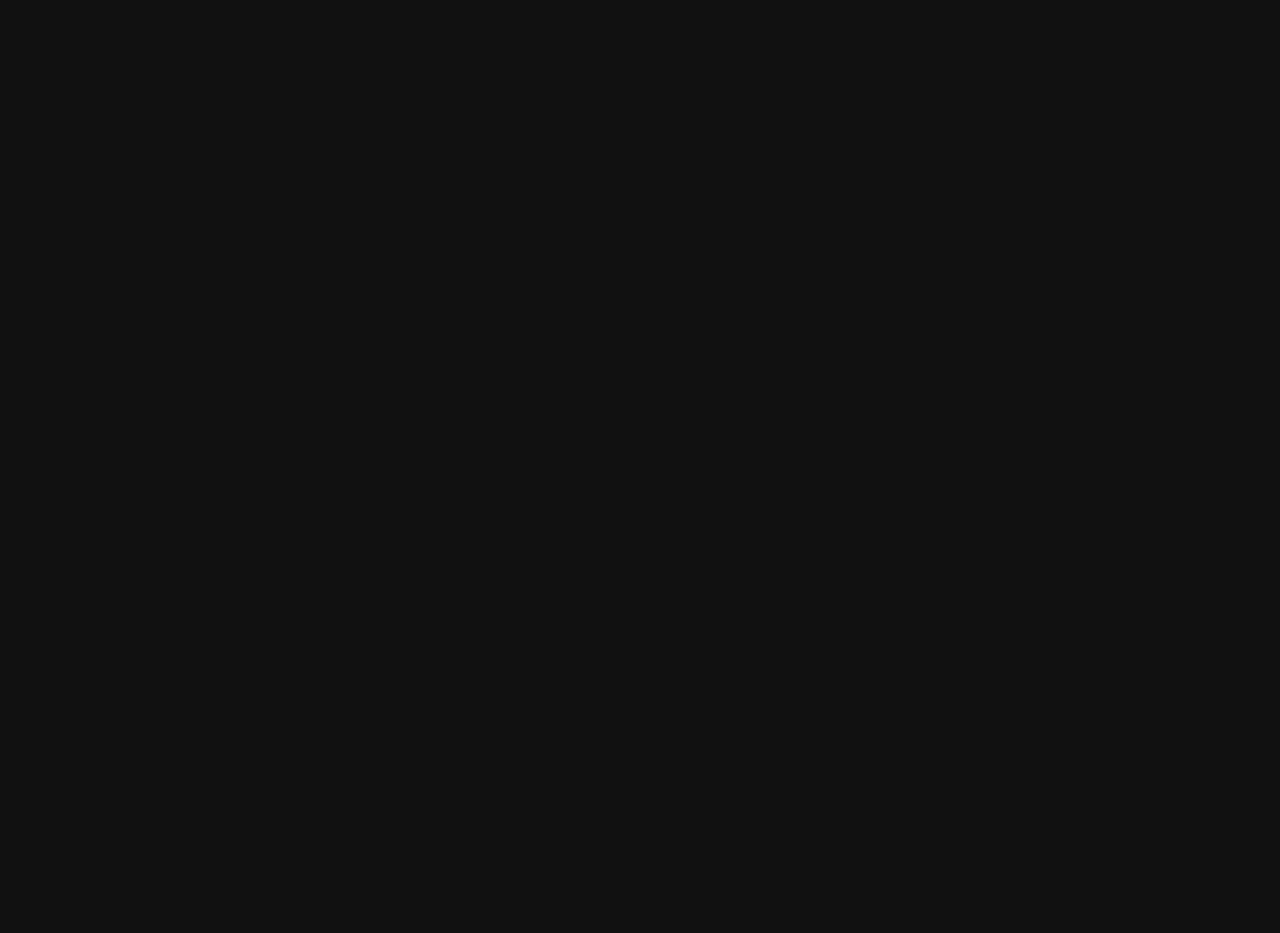
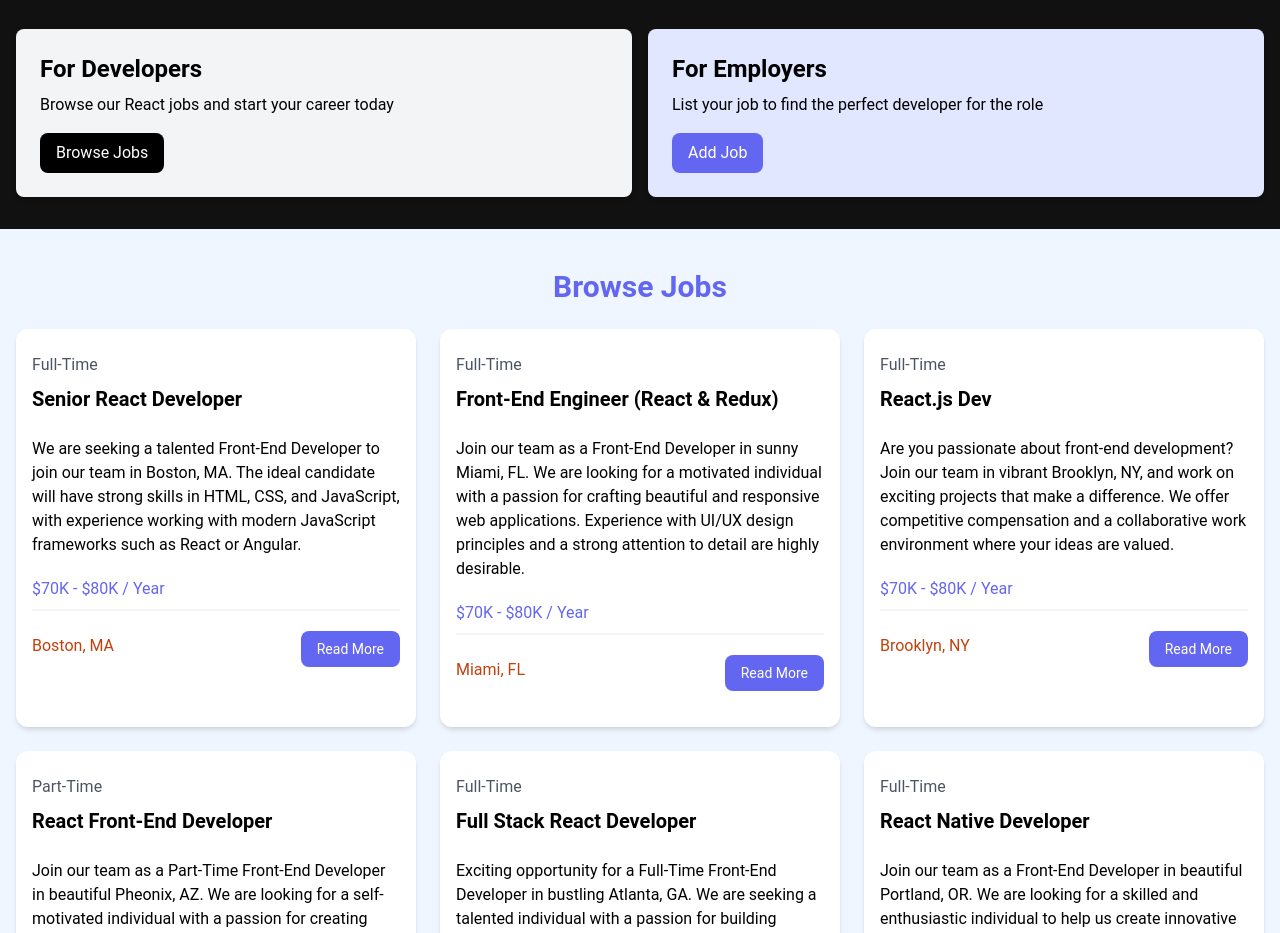
Before and after one commit to KaziShahHamza/jobPortal, a React (Vite) app: page / in a window 1280 px wide. Shown: the part 380-1313 px from the top of the page. Before the commit the page ends 800 px from the top, so only its background shows below. Built offline with nearby package versions, Linux system fonts and the light colour scheme.

Commit message:
add homepage job listings

```diff
--- a/src/App.jsx
+++ b/src/App.jsx
@@ -1,4 +1,6 @@
 import Hero from "./components/Hero";
+import HomeCards from "./components/HomeCards";
+import JobListings from "./components/JobListings";
 import Navbar from "./components/Navbar";
 import "./index.css";
 
@@ -6,6 +8,8 @@
   return <>
     <Navbar />
     <Hero />
+    <HomeCards />
+    <JobListings />
   </>;
 }
 
--- /dev/null
+++ b/src/components/HomeCards.jsx
@@ -0,0 +1,38 @@
+
+
+const HomeCards = () => {
+  return (
+    <section className="py-4">
+      <div className="container-xl lg:container m-auto">
+        <div className="grid grid-cols-1 md:grid-cols-2 gap-4 p-4 rounded-lg">
+          <div className="bg-gray-100 p-6 rounded-lg shadow-md">
+            <h2 className="text-2xl font-bold">For Developers</h2>
+            <p className="mt-2 mb-4">
+              Browse our React jobs and start your career today
+            </p>
+            <a
+              href="/jobs.html"
+              className="inline-block bg-black text-white rounded-lg px-4 py-2 hover:bg-gray-700"
+            >
+              Browse Jobs
+            </a>
+          </div>
+          <div className="bg-indigo-100 p-6 rounded-lg shadow-md">
+            <h2 className="text-2xl font-bold">For Employers</h2>
+            <p className="mt-2 mb-4">
+              List your job to find the perfect developer for the role
+            </p>
+            <a
+              href="/add-job.html"
+              className="inline-block bg-indigo-500 text-white rounded-lg px-4 py-2 hover:bg-indigo-600"
+            >
+              Add Job
+            </a>
+          </div>
+        </div>
+      </div>
+    </section>
+  );
+};
+
+export default HomeCards;
--- /dev/null
+++ b/src/components/JobListing.jsx
@@ -0,0 +1,34 @@
+
+const JobListing = ({ job }) => {
+  return (
+    <div key={job.id} className="bg-white rounded-xl shadow-md relative">
+      <div className="p-4">
+        <div className="mb-6">
+          <div className="text-gray-600 my-2"> {job.type} </div>
+          <h3 className="text-xl font-bold">{job.title}</h3>
+        </div>
+
+        <div className="mb-5">{job.description}</div>
+
+        <h3 className="text-indigo-500 mb-2">{job.salary} / Year</h3>
+
+        <div className="border border-gray-100 mb-5"></div>
+
+        <div className="flex flex-col lg:flex-row justify-between mb-4">
+          <div className="text-orange-700 mb-3">
+            <i className="fa-solid fa-location-dot text-lg"></i>
+            {job.location}
+          </div>
+          <a
+            href={`/job/${job.id}`}
+            className="h-[36px] bg-indigo-500 hover:bg-indigo-600 text-white px-4 py-2 rounded-lg text-center text-sm"
+          >
+            Read More
+          </a>
+        </div>
+      </div>
+    </div>
+  );
+};
+
+export default JobListing;
--- /dev/null
+++ b/src/components/JobListings.jsx
@@ -0,0 +1,23 @@
+import jobs from "../jobs.json";
+import JobListing from "./JobListing";
+
+const JobListings = () => {
+  console.log(jobs);
+
+  return (
+    <section className="bg-blue-50 px-4 py-10">
+      <div className="container-xl lg:container m-auto">
+        <h2 className="text-3xl font-bold text-indigo-500 mb-6 text-center">
+          Browse Jobs
+        </h2>
+        <div className="grid grid-cols-1 md:grid-cols-3 gap-6">
+          {jobs.map((job) => (
+            <JobListing key={job.id} job={job} />
+          ))}
+        </div>
+      </div>
+    </section>
+  );
+};
+
+export default JobListings;
--- /dev/null
+++ b/src/jobs.json
@@ -0,0 +1,86 @@
+[
+  {
+    "id": "1",
+    "title": "Senior React Developer",
+    "type": "Full-Time",
+    "description": "We are seeking a talented Front-End Developer to join our team in Boston, MA. The ideal candidate will have strong skills in HTML, CSS, and JavaScript, with experience working with modern JavaScript frameworks such as React or Angular.",
+    "location": "Boston, MA",
+    "salary": "$70K - $80K",
+    "company": {
+      "name": "NewTek Solutions",
+      "description": "NewTek Solutions is a leading technology company specializing in web development and digital solutions. We pride ourselves on delivering high-quality products and services to our clients while fostering a collaborative and innovative work environment.",
+      "contactEmail": "contact@teksolutions.com",
+      "contactPhone": "555-555-5555"
+    }
+  },
+  {
+    "id": "2",
+    "title": "Front-End Engineer (React & Redux)",
+    "type": "Full-Time",
+    "location": "Miami, FL",
+    "description": "Join our team as a Front-End Developer in sunny Miami, FL. We are looking for a motivated individual with a passion for crafting beautiful and responsive web applications. Experience with UI/UX design principles and a strong attention to detail are highly desirable.",
+    "salary": "$70K - $80K",
+    "company": {
+      "name": "Veneer Solutions",
+      "description": "Veneer Solutions is a creative agency specializing in digital design and development. Our team is dedicated to pushing the boundaries of creativity and innovation to deliver exceptional results for our clients.",
+      "contactEmail": "contact@loremipsum.com",
+      "contactPhone": "555-555-5555"
+    }
+  },
+  {
+    "id": "3",
+    "title": "React.js Dev",
+    "type": "Full-Time",
+    "location": "Brooklyn, NY",
+    "description": "Are you passionate about front-end development? Join our team in vibrant Brooklyn, NY, and work on exciting projects that make a difference. We offer competitive compensation and a collaborative work environment where your ideas are valued.",
+    "salary": "$70K - $80K",
+    "company": {
+      "name": "Dolor Cloud",
+      "description": "Dolor Cloud is a leading technology company specializing in digital solutions for businesses of all sizes. With a focus on innovation and customer satisfaction, we are committed to delivering cutting-edge products and services.",
+      "contactEmail": "contact@dolorsitamet.com",
+      "contactPhone": "555-555-5555"
+    }
+  },
+  {
+    "id": "4",
+    "title": "React Front-End Developer",
+    "type": "Part-Time",
+    "description": "Join our team as a Part-Time Front-End Developer in beautiful Pheonix, AZ. We are looking for a self-motivated individual with a passion for creating engaging user experiences. This position offers flexible hours and the opportunity to work remotely.",
+    "location": "Pheonix, AZ",
+    "salary": "$60K - $70K",
+    "company": {
+      "name": "Alpha Elite",
+      "description": "Alpha Elite is a dynamic startup specializing in digital marketing and web development. We are committed to fostering a diverse and inclusive workplace where creativity and innovation thrive.",
+      "contactEmail": "contact@adipisicingelit.com",
+      "contactPhone": "555-555-5555"
+    }
+  },
+  {
+    "id": "5",
+    "title": "Full Stack React Developer",
+    "type": "Full-Time",
+    "description": "Exciting opportunity for a Full-Time Front-End Developer in bustling Atlanta, GA. We are seeking a talented individual with a passion for building elegant and scalable web applications. Join our team and make an impact!",
+    "location": "Atlanta, GA",
+    "salary": "$90K - $100K",
+    "company": {
+      "name": "Browning Technologies",
+      "description": "Browning Technologies is a rapidly growing technology company specializing in e-commerce solutions. We offer a dynamic and collaborative work environment where employees are encouraged to think creatively and innovate.",
+      "contactEmail": "contact@consecteturadipisicing.com",
+      "contactPhone": "555-555-5555"
+    }
+  },
+  {
+    "id": "6",
+    "title": "React Native Developer",
+    "type": "Full-Time",
+    "description": "Join our team as a Front-End Developer in beautiful Portland, OR. We are looking for a skilled and enthusiastic individual to help us create innovative web solutions. Competitive salary and great benefits package available.",
+    "location": "Portland, OR",
+    "salary": "$100K - $110K",
+    "company": {
+      "name": "Port Solutions INC",
+      "description": "Port Solutions is a leading technology company specializing in software development and digital marketing. We are committed to providing our clients with cutting-edge solutions and our employees with a supportive and rewarding work environment.",
+      "contactEmail": "contact@ipsumlorem.com",
+      "contactPhone": "555-555-5555"
+    }
+  }
+]
```
